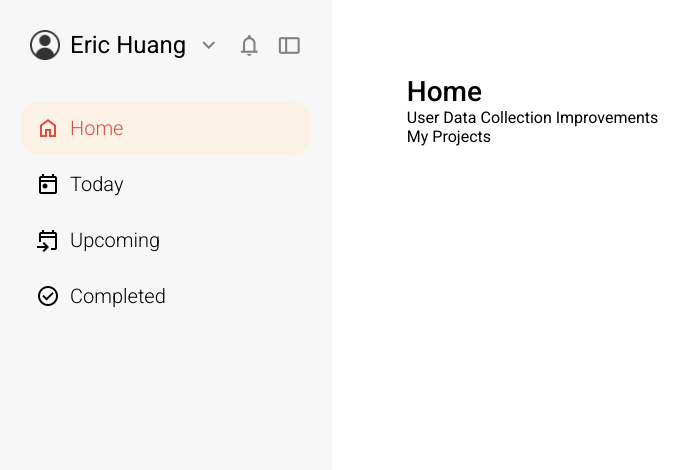
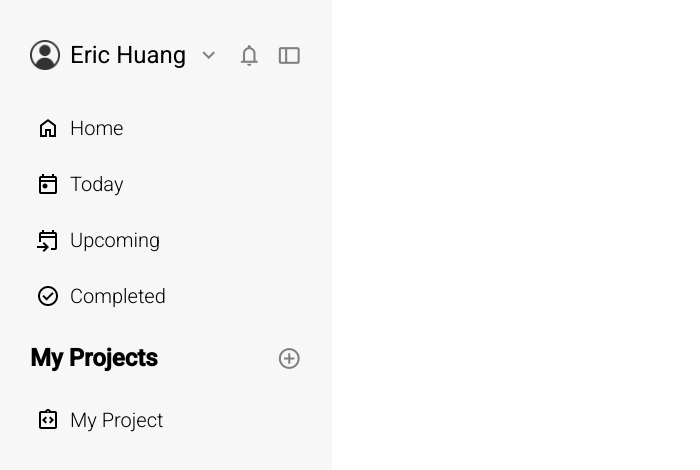
Before and after one commit to ehuang1998/todo-list, a website built with webpack: page src/index.html in a window 1280 px wide. Shown: the whole page, without its empty margins (0-700 px from the left). Built offline with nearby package versions, Linux system fonts and the light colour scheme.

Commit message:
added project add button

```diff
--- a/src/domHelper.js
+++ b/src/domHelper.js
@@ -1,8 +1,18 @@
 import projectList from './project.js'
 
+const projectModal = document.querySelector('#modal');
+const addProjectBtn = document.querySelector('#add-project');
+const submitBtn = docment.querySelector('#submit');
+const btnClose = document.getElementsByClassName("btn-close")[0];
+
+addProjectBtn.addEventListener('click', () => projectModal.style.display = "block");
+
+//Function to select which tab you are viewing
 function selectLink(target) {
 
-    const allMenuItems = document.querySelectorAll('.menu-item')
+    const allMenuItems = document.querySelectorAll('.menu-item, .project-item');
+
+    console.log(allMenuItems);
 
     allMenuItems.forEach((menuItem) => {
         menuItem.classList.remove('selected-menu');
@@ -11,12 +21,12 @@ function selectLink(target) {
     target.classList.add('selected-menu');
 }
 
+//Function to display Home Page
 function displayHome() {
 
     const activeContent = document.querySelector('.active-content');
+    const pageTitle = document.querySelector('.main-page-title');
     const home = document.querySelector('.home');
-    const pageTitle = document.querySelector('.main-page-title');
-
 
     pageTitle.textContent = 'Home';
     home.classList.add('selected-menu');
@@ -32,8 +42,7 @@ function displayHome() {
     homePage.textContent = projectList[0].name;
     console.log(projectList[0].name);
 
-
-    homePage.append(myProjects);
+    activeContent.append(myProjects);
     activeContent.append(homePage);
 
 }
--- a/src/index.html
+++ b/src/index.html
@@ -14,19 +14,28 @@
             <div class="side-bar-header">
                 <img src="./images/profile.png" alt="profile" class="profile-pic">
                 <div id="user-name">Eric Huang</div>
-                <span class="material-symbols-outlined" style="align-content: center; padding-left: 10px; color: grey; font-size: 25px;">keyboard_arrow_down</span>
-                <span class="material-symbols-outlined push" style="align-content: center; color: grey; font-size: 25px;">notifications</span>
-                <span class="material-symbols-outlined thumbnail-bar" style="align-content: center; color: grey; font-size: 25px;">thumbnail_bar</span>
+                <span class="material-symbols-outlined burger-menu hover-element" style="align-content: center; padding-left: 10px; color: grey; font-size: 25px;">keyboard_arrow_down</span>
+                <span class="material-symbols-outlined notification-icon hover-element" style="align-content: center; color: grey; font-size: 25px;">notifications</span>
+                <span class="material-symbols-outlined thumbnail-bar hover-element" style="align-content: center; color: grey; font-size: 25px;">thumbnail_bar</span>
                 <div class="menu-icon"></div>
             </div>
 
-            <div class="side-bar-list">
+            <div class="menu-bar-list">
                 <div class="menu">
                     <a href="#" class="home menu-item"><span class="material-symbols-outlined">home</span>Home</a>
                     <a href="#" class="today menu-item"><span class="material-symbols-outlined">today</span>Today</a>
                     <a href="#" class="upcoming menu-item"><span class="material-symbols-outlined">event_upcoming</span>Upcoming</a>
                     <a href="#" class="completed menu-item"><span class="material-symbols-outlined">check_circle</span>Completed</a>
                 </div>
+            </div>
+
+            <div class="project-header">
+                <h2 style="padding-left: 10px;">My Projects</h2>
+                <span class="material-symbols-outlined hover-element" id="add-project" style="align-content: center; color: grey; font-size: 25px;">add_circle</span>
+            </div>
+
+            <div class="project-list">
+                <a href="#" class="default-project menu-item"><span class="material-symbols-outlined">integration_instructions</span>My Project</a>
             </div>
 
         </div>
--- a/src/index.js
+++ b/src/index.js
@@ -7,7 +7,8 @@ dom.displayHome();
 document.addEventListener('click', (event) => {
     const { target } = event;
 
-    if (target.classList.contains('menu-item')) {
+    if (target.classList.contains('menu-item') || target.classList.contains('project-item')) {
         dom.selectLink(target);
     }
+
 })
--- a/src/styles.css
+++ b/src/styles.css
@@ -19,7 +19,11 @@ html {
     padding: 0px;
 }
 
-a {
+.hover-element:hover {
+    cursor: pointer;
+}
+
+.menu-item {
     display: flex;
     text-decoration: none;
     color: var(--main-font-color);
@@ -28,19 +32,24 @@ a {
     gap: 10px;
 }
 
-a:not(.selected-link):hover {
+.menu-item:not(.selected-link):hover {
     border: 1px solid var(--selected-color);
     border-radius: 20px;
     transition: .3s;
 }
 
-
-
-.side-bar-header {
+.side-bar-header,
+.project-header {
     display: flex;
+    padding-top: 10px;
+    padding-bottom: 20px;
 }
 
-.push {
+.project-header {
+    padding-top: 20px;
+}
+
+.notification-icon {
     margin-left: auto;
     padding-right: 15px;
 }
@@ -62,11 +71,16 @@ a:not(.selected-link):hover {
     height: 100vh;
 }
 
-.menu {
+.menu,
+.project-list {
     display: flex;
     flex-direction: column;
-    padding-top: 30px;
     font-weight: 300;
+}
+
+#add-project {
+    margin-left: auto;
+    padding-right: 10px;
 }
 
 #user-name {
@@ -80,9 +94,11 @@ a:not(.selected-link):hover {
     grid-template-columns: 0.70fr 2fr;
 }
 
-.menu-item {
+.menu-item,
+.project-item {
     padding: 15px;
 }
+
 .selected-menu {
     color: var(--selected-color);
     background-color: var(--selected-background);
--- a/webpack.config.js
+++ b/webpack.config.js
@@ -13,6 +13,7 @@ module.exports = {
   devtool: 'inline-source-map',
   devServer: {
     static: './dist',
+    watchFiles: ["./src/index.html"],
   },
 
   plugins: [
```
